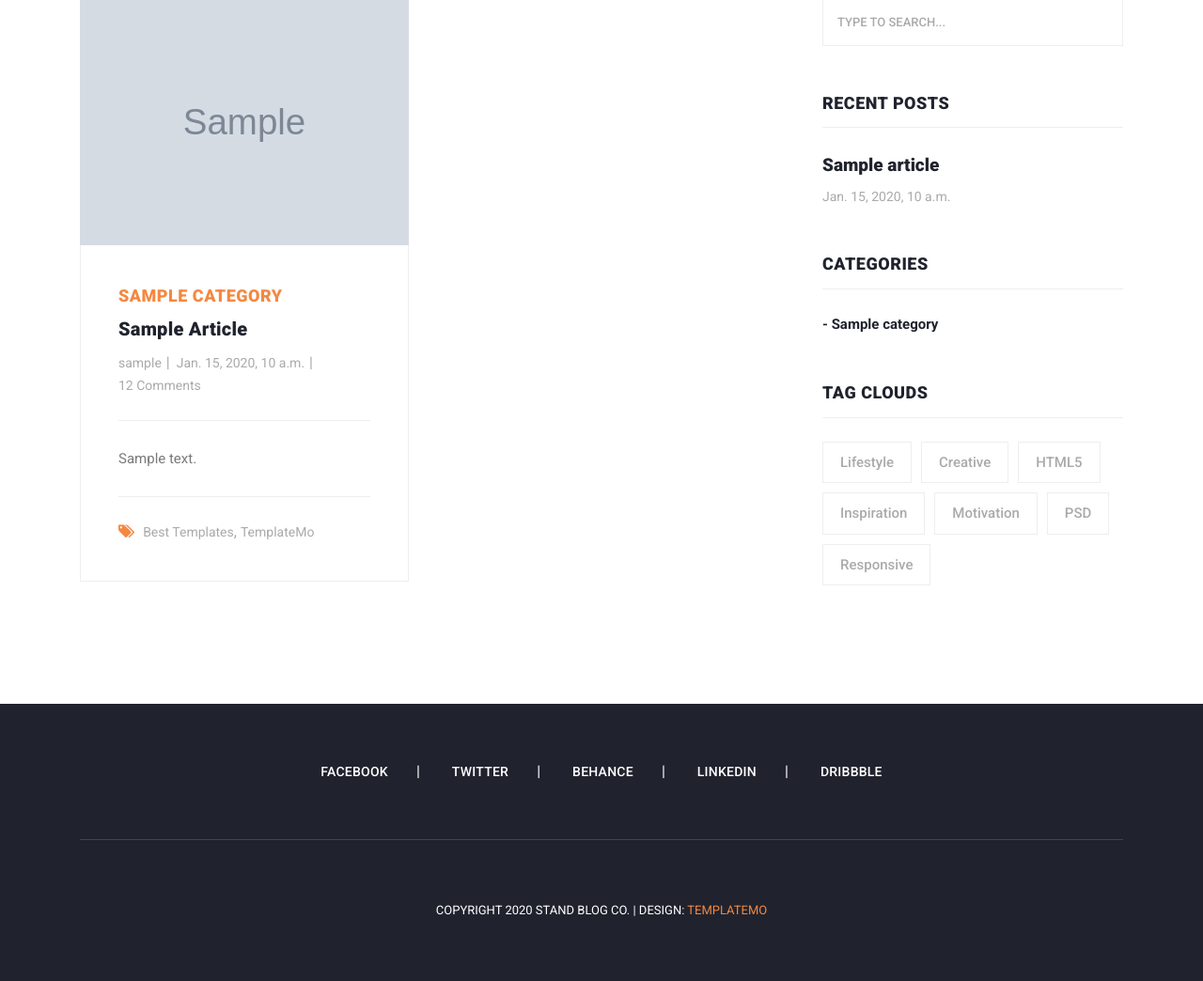
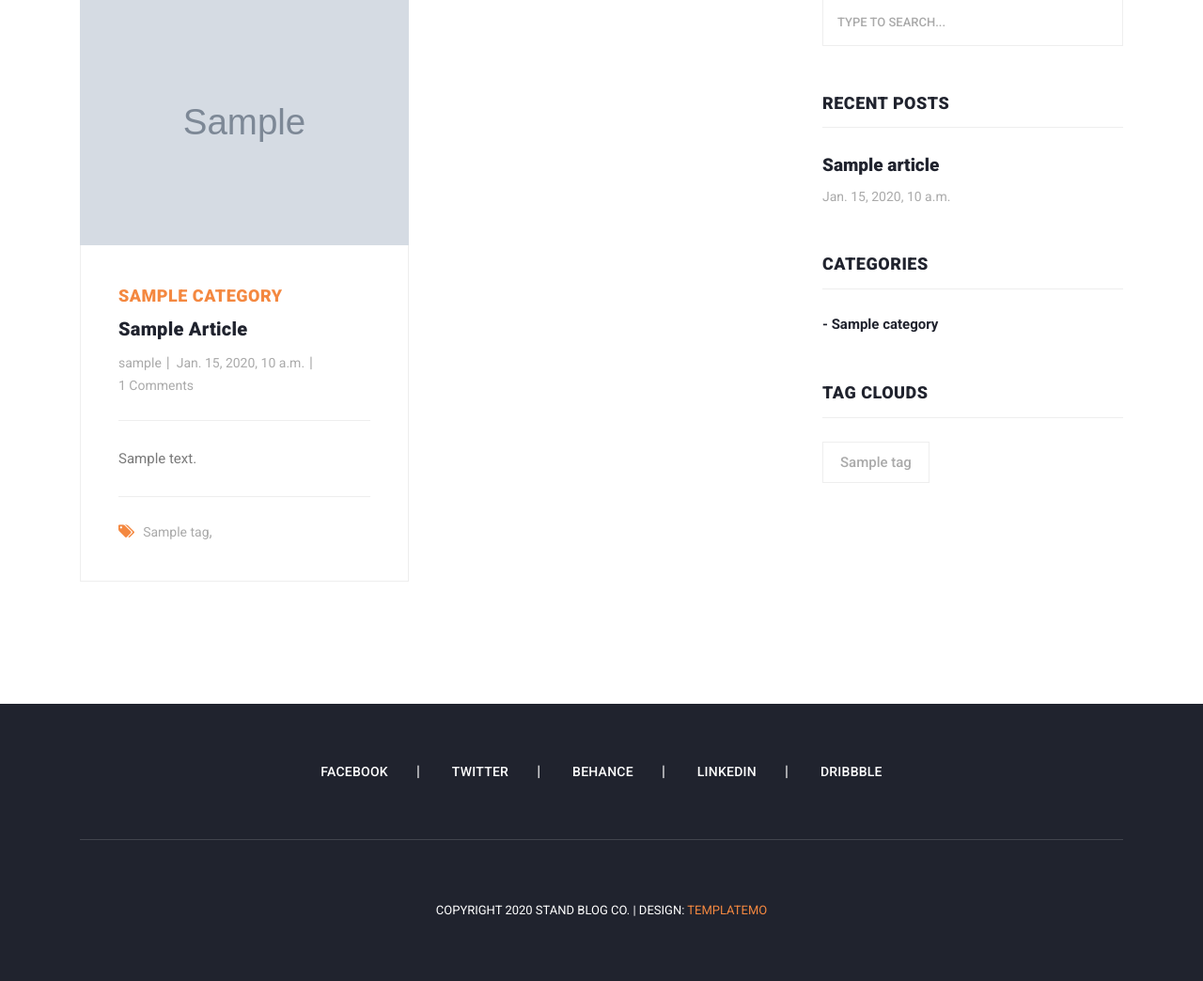
Before and after one commit to abolfazlz15/StandBlog, a Django app: page /blog/ in a window 1280 px wide. Shown: the part 531-1575 px from the top of the page at 94% size. Run offline with Django 4.2, Linux system fonts and the light colour scheme; tables that the repository leaves empty hold one stand-in row (values such as "Sample post"); grey boxes marked "Sample" are stand-in pictures; some libraries are stand-ins or nearby versions.

Commit message:
delete profile model | add tag detail

```diff
--- a/StandBlog/settings.py
+++ b/StandBlog/settings.py
@@ -62,6 +62,7 @@ TEMPLATES = [
                 # my context processors
                 'context_processors.context_processors.recentArticles',
                 'context_processors.context_processors.category',
+                'context_processors.context_processors.tag',
 
             ],
         },
--- a/accounts/admin.py
+++ b/accounts/admin.py
@@ -1,5 +1 @@
 from django.contrib import admin
-from .models import Profile
-# Register your models here
-#
-admin.site.register(Profile)
--- a/blog/templates/blog/blog.html
+++ b/blog/templates/blog/blog.html
@@ -31,30 +31,31 @@
                     <div class="all-blog-posts">
                         <div class="row">
                             {% if articles %}
-                                {% for articles in articles %}
+                                {% for article in articles %}
                                     <div class="col-lg-6">
                                         <div class="blog-post">
                                             <div class="blog-thumb">
-                                                <img src="{{ articles.image.url }}" alt="">
+                                                <img src="{{ article.image.url }}" alt="">
                                             </div>
                                             <div class="down-content">
-                                                <span>{{ articles.category.first }}</span>
-                                                <a href="{{ articles.get_absolute_url }}">
-                                                    <h4>{{ articles.title }}</h4>
+                                                <span>{{ article.category.first }}</span>
+                                                <a href="{{ article.get_absolute_url }}">
+                                                    <h4>{{ article.title }}</h4>
                                                 </a>
                                                 <ul class="post-info">
-                                                    <li><a href="#">{{ articles.author }}</a></li>
-                                                    <li><a href="#">{{ articles.created }}</a></li>
-                                                    <li><a href="#">12 Comments</a></li>
+                                                    <li><a href="#">{{ article.author }}</a></li>
+                                                    <li><a href="#">{{ article.created }}</a></li>
+                                                    <li><a href="#">{{ article.comments.all.count }} Comments</a></li>
                                                 </ul>
-                                                <p>{{ articles.body|truncatewords:"30" }}</p>
+                                                <p>{{ article.body|truncatewords:"30" }}</p>
                                                 <div class="post-options">
                                                     <div class="row">
                                                         <div class="col-lg-12">
                                                             <ul class="post-tags">
                                                                 <li><i class="fa fa-tags"></i></li>
-                                                                <li><a href="#">Best Templates</a>,</li>
-                                                                <li><a href="#">TemplateMo</a></li>
+                                                                {% for tag in article.tag.all %}
+                                                                <li><a href="{% url 'blog:tag_detail' tag.id %}">{{ tag.title }}</a>,</li>
+                                                                {% endfor %}
                                                             </ul>
                                                         </div>
                                                     </div>
@@ -68,15 +69,15 @@
                             {% endif %}
 
                             <!-- Pagination in blog list -->
-                            {% if articles.has_other_pages %}
+                            {% if article.has_other_pages %}
                                 <div class="col-lg-12">
                                     <ul class="page-numbers">
-                                        {% if articles.has_previous %}
-                                            <li><a href="?page={{ articles.previous_page_number }}{% if request.GET.search_form %}&search_form={{ request.GET.search_form }}{% endif %}"><i
+                                        {% if article.has_previous %}
+                                            <li><a href="?page={{ article.previous_page_number }}{% if request.GET.search_form %}&search_form={{ request.GET.search_form }}{% endif %}"><i
                                                     class="fa fa-angle-double-left"></i></a></li>
                                         {% endif %}
-                                        {% for page in articles.paginator.page_range %}
-                                            {% if articles.number == page %}
+                                        {% for page in article.paginator.page_range %}
+                                            {% if article.number == page %}
                                                 <li class="active"><a href="?page={{ page }}{% if request.GET.search_form %}&search_form={{ request.GET.search_form }}{% endif %}">{{ page }}</a>
                                                 </li>
                                             {% else %}
@@ -84,9 +85,9 @@
                                                 </li>
                                             {% endif %}
                                         {% endfor %}
-                                        {% if articles.has_next %}
+                                        {% if article.has_next %}
                                             <li>
-                                                <a href="?page={{ articles.next_page_number }}{% if request.GET.search_form %}&search_form={{ request.GET.search_form }}{% endif %}">
+                                                <a href="?page={{ article.next_page_number }}{% if request.GET.search_form %}&search_form={{ request.GET.search_form }}{% endif %}">
                                                     <i class="fa fa-angle-double-right">
                                                     </i></a>
                                             </li>
--- a/blog/urls.py
+++ b/blog/urls.py
@@ -6,6 +6,7 @@ urlpatterns = [
     path('detail/<slug:slug>', views.articleDetail, name='details'),
     path('', views.blogList, name='blog'),
     path('category/<int:pk>', views.categoryDetail, name='category_detail'),
+    path('tag/<int:pk>', views.tagDetail, name='tag_detail'),
     path('search/', views.searchBlog, name='search'),
     path('like/<slug:slug>/<int:id>', views.likeArticle, name='like'),
 ]
--- a/blog/views.py
+++ b/blog/views.py
@@ -1,6 +1,7 @@
-from django.shortcuts import redirect, render, get_object_or_404
-from .models import Article, Category, Comment, Like
 from django.core.paginator import Paginator
+from django.shortcuts import get_object_or_404, redirect, render
+
+from .models import Article, Category, Comment, Like, Tag
 
 
 def articleDetail(request, slug):
@@ -49,6 +50,17 @@ def categoryDetail(request, pk):
     return render(request, 'blog/blog.html', context={'articles': articles})
 
 
+def tagDetail(request, pk):
+    tag = get_object_or_404(Tag, id=pk)
+    articles = tag.articles.all()
+
+    paginator = Paginator(articles, 4)
+    page_number = request.GET.get('page')
+    articles = paginator.get_page(page_number)
+
+    return render(request, 'blog/blog.html', context={'articles': articles})
+
+
 def searchBlog(request):
     search_form = request.GET.get('search_form')
     articles = Article.objects.filter(title__icontains=search_form)
@@ -56,6 +68,7 @@ def searchBlog(request):
     page_number = request.GET.get('page')
     articles = paginator.get_page(page_number)
     return render(request, 'blog/blog.html', context={'articles': articles})
+
 
 def likeArticle(request, slug, id):
     try:
--- a/context_processors/context_processors.py
+++ b/context_processors/context_processors.py
@@ -1,4 +1,4 @@
-from blog.models import Article, Category
+from blog.models import Article, Category, Tag
 
 
 def recentArticles(request):
@@ -11,3 +11,9 @@ def category(request):
     categories = Category.objects.all()[:5]
 
     return {'categories': categories}
+
+
+def tag(request):
+    tags = Tag.objects.all()[:5]
+
+    return {'tags': tags}
--- a/templates/inc/sidebar.html
+++ b/templates/inc/sidebar.html
@@ -50,13 +50,9 @@
                     </div>
                     <div class="content">
                         <ul>
-                            <li><a href="#">Lifestyle</a></li>
-                            <li><a href="#">Creative</a></li>
-                            <li><a href="#">HTML5</a></li>
-                            <li><a href="#">Inspiration</a></li>
-                            <li><a href="#">Motivation</a></li>
-                            <li><a href="#">PSD</a></li>
-                            <li><a href="#">Responsive</a></li>
+                            {% for tag in tags %}
+                            <li><a href="{% url 'blog:tag_detail' tag.id %}">{{ tag.title }}</a></li>
+                            {% endfor %}
                         </ul>
                     </div>
                 </div>
```
Also changed, not shown: accounts/models.py (+0 -10 lines), blog/templates/blog/details.html (+5 -5 lines), home/templates/home/index.html (+8 -3 lines), accounts/migrations/0002_delete_profile.py (added).
